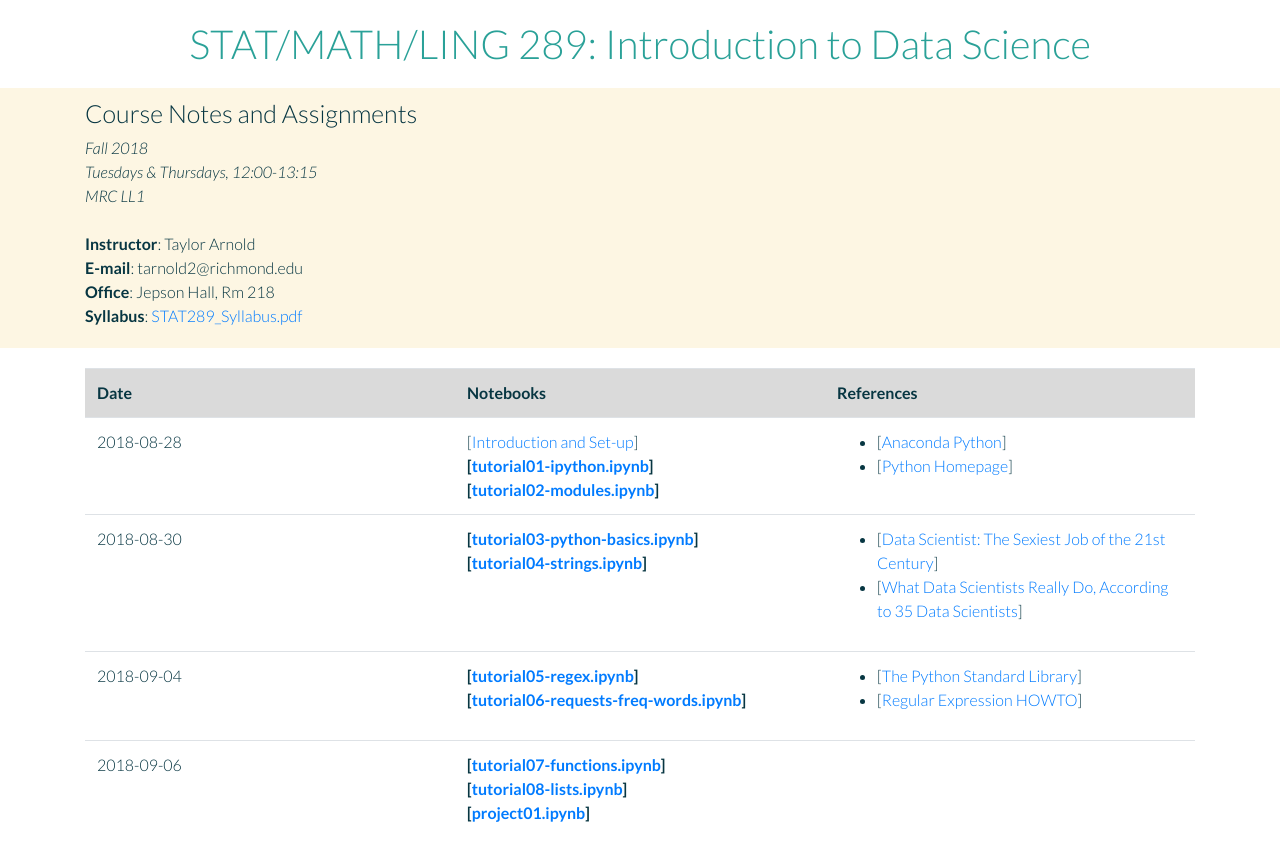
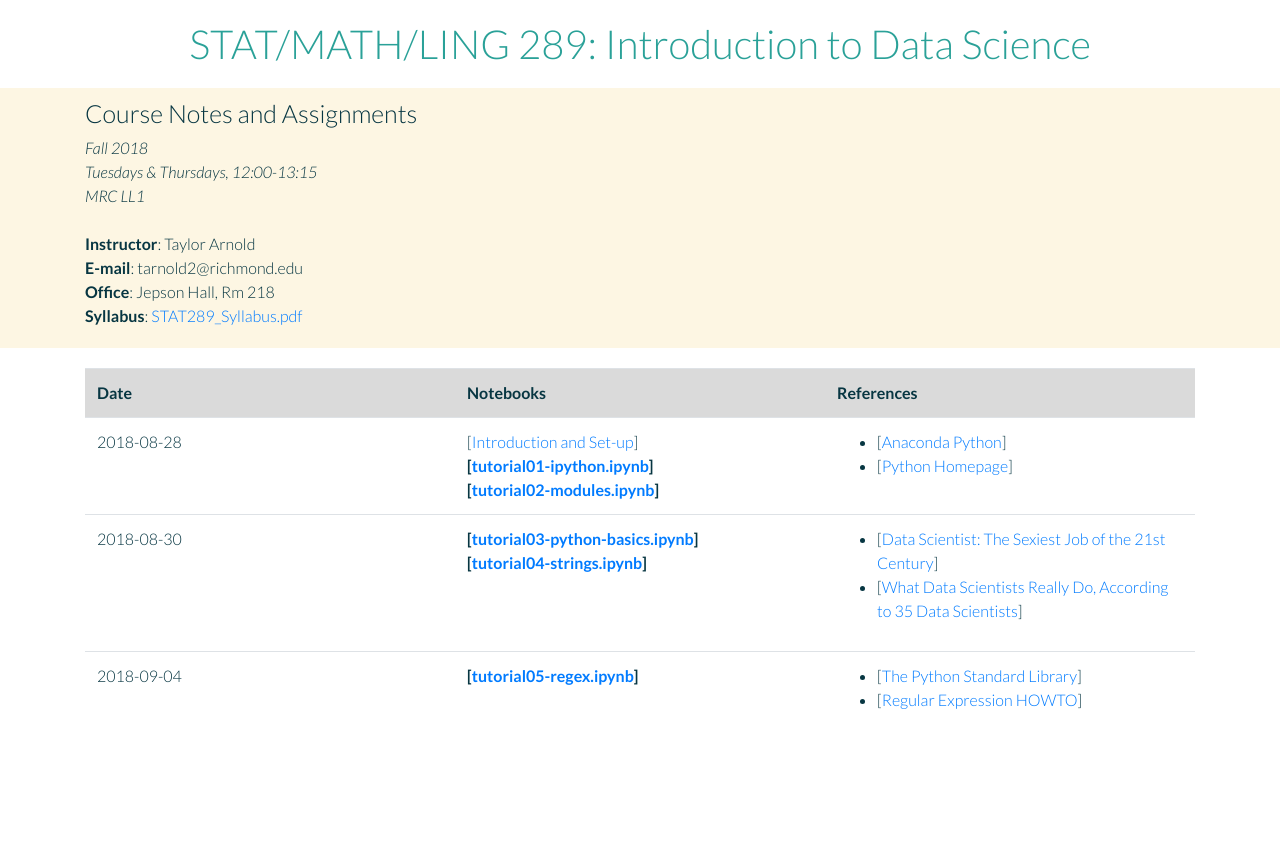
Before and after one commit to anhnguyendepocen/stat289-f18, a Jekyll site: the page index.html, which Jekyll copies as it is, in a window 1280 px wide. Shown: the top 861 px of the page. Built offline with Jekyll 4.4.1, drawn with Linux system fonts in a browser that asks for light colours; nearby versions of some CDN libraries.

Commit message:
update all

```diff
--- a/index.html
+++ b/index.html
@@ -100,7 +100,6 @@
     <td>2018-09-04</td>
     <td>
       <b>[<a href="assets/tutorials/tutorial05-regex.ipynb">tutorial05-regex.ipynb</a>]</b><br>
-      <b>[<a href="assets/tutorials/tutorial06-requests-freq-words.ipynb">tutorial06-requests-freq-words.ipynb</a>]</b><br>
     </td>
     <td>
       <ul>
@@ -109,9 +108,10 @@
       </ul>
     </td>
   </tr>
-  <tr>
+  <!--<tr>
     <td>2018-09-06</td>
     <td>
+      <b>[<a href="assets/tutorials/tutorial06-requests-freq-words.ipynb">tutorial06-requests-freq-words.ipynb</a>]</b><br>
       <b>[<a href="assets/tutorials/tutorial07-functions.ipynb">tutorial07-functions.ipynb</a>]</b><br>
       <b>[<a href="assets/tutorials/tutorial08-lists.ipynb">tutorial08-lists.ipynb</a>]</b><br>
       <b>[<a href="assets/projects/project01.ipynb">project01.ipynb</a>]</b><br>
```
